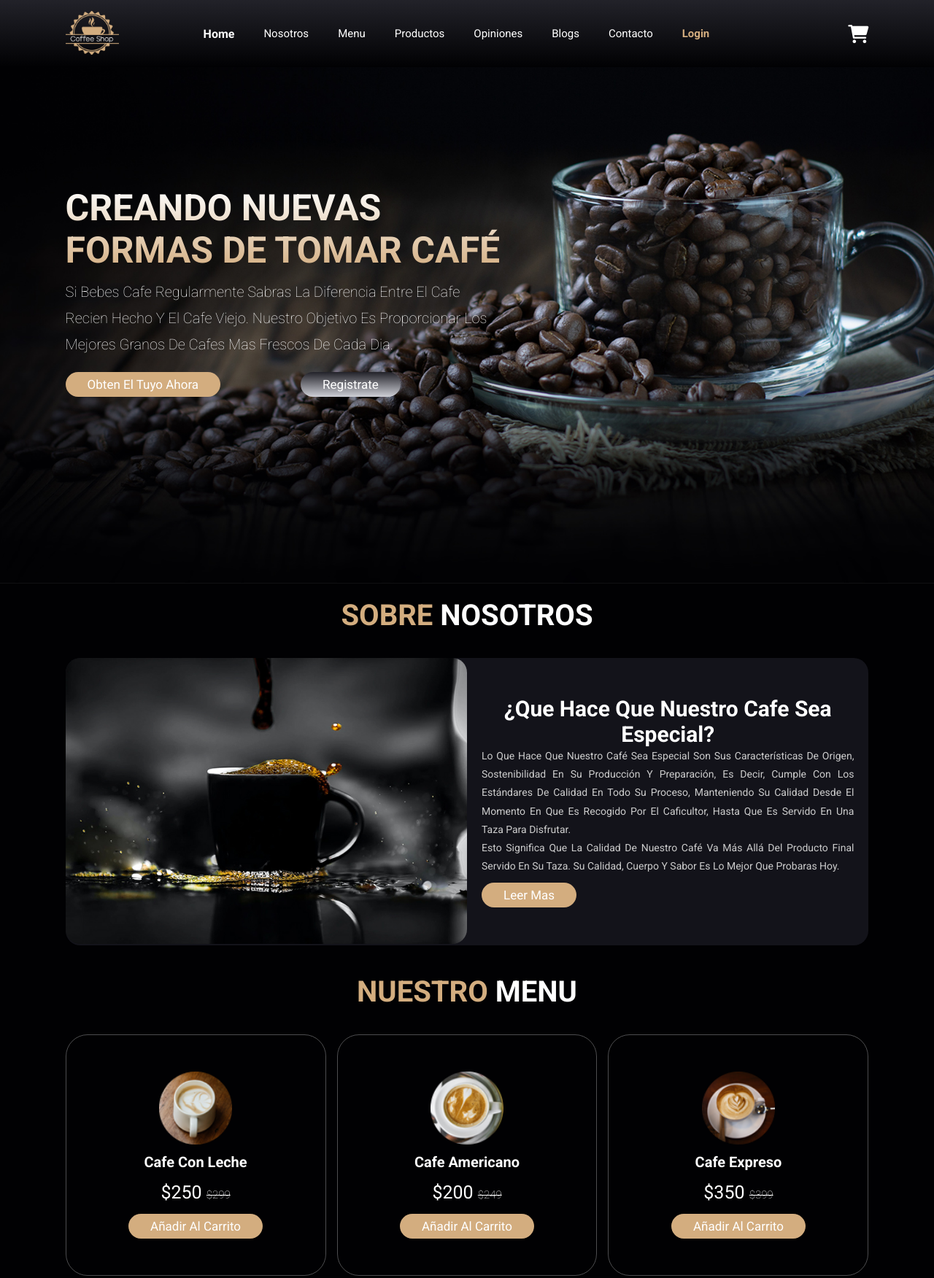
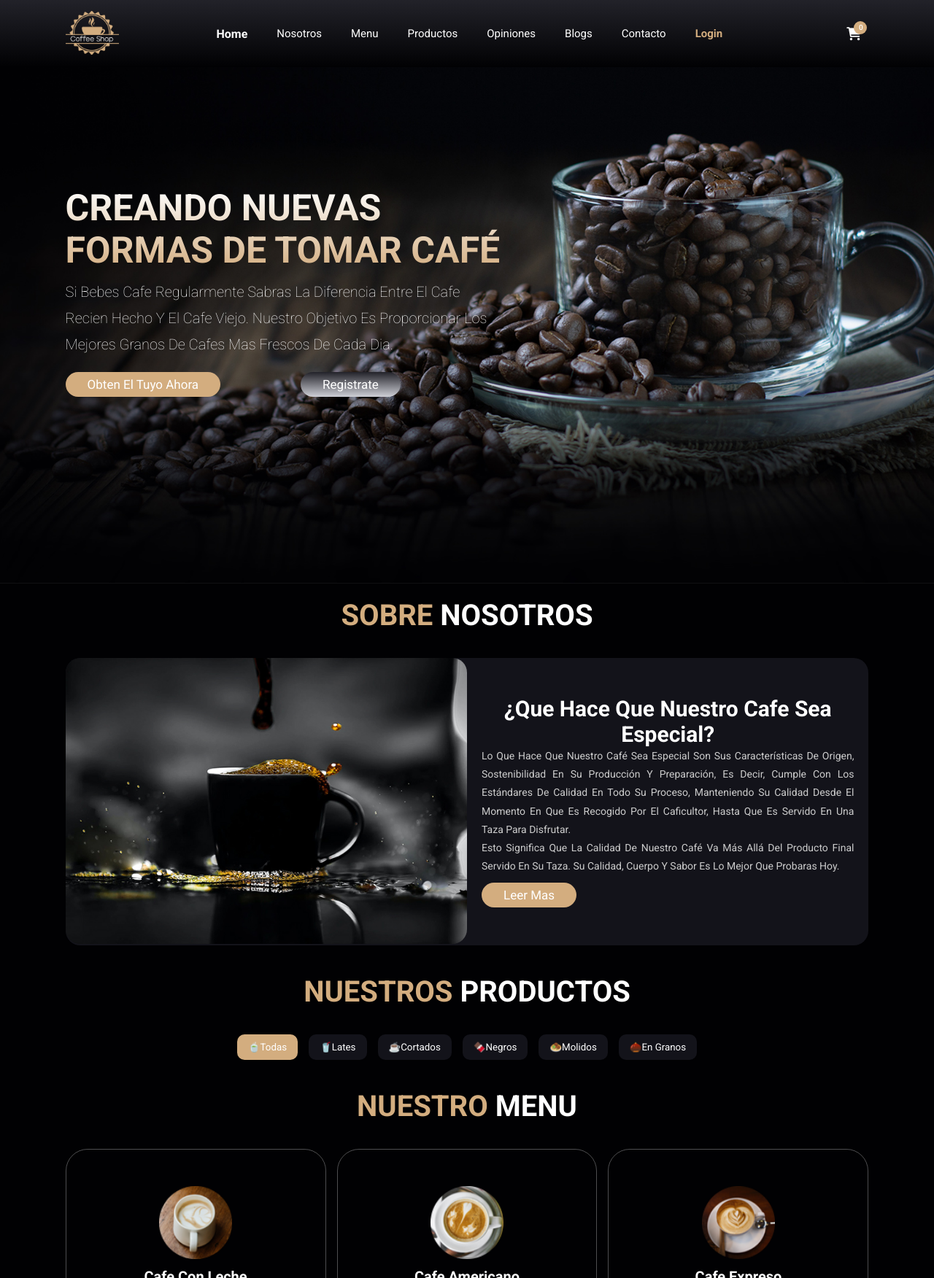
Before and after one commit to ArielZoni/Proyecto-Integrador-coffeeShop, a plain HTML site: page index.html in a window 1280 px wide. Shown: the top 1752 px of the page at 73% size. Drawn offline with Linux system fonts and the light colour scheme.

Commit message:
se agrego nueva section productos

```diff
--- a/assets/styles.css
+++ b/assets/styles.css
@@ -125,14 +125,44 @@ section {
     margin-left: 2rem;
 }
 
-.cart-label {
+/* .cart-label {
     display: flex;
     color: var(--nav-lks);
     cursor: pointer;
     font-size: 2.5rem;
     margin-left: 2rem;
+} */
+
+.cart-icon{
+    font-weight: 600;
+  border-radius: 10px;
+  font-size: 18px;
+  margin-right: 1rem;
+  color: var(--nav-lks);
+  cursor: pointer;
+  position: relative;
+
 }
 
+.cart-bubble {
+    position: absolute;
+    top: -8px;
+    right: -8px;
+    text-align: center;
+    background: var(--main-color);
+    color: var(--nav-lks);
+    font-size: 10px;
+    font-weight: 500;
+    height: 18px;
+    width: 18px;
+    display: flex;
+    justify-content: center;
+    align-items: center;
+    padding-left: 1px;
+    border-radius: 50%;
+  }
+
+  /* Ocultar menu */
 #cart-toggle,
 #menu-toggle,
 .menu-label {
@@ -147,15 +177,17 @@ section {
     position: absolute;
     display: flex;
     flex-direction: column;
+    gap: 30px;
     top: 100%;
     right: 0;
     height: calc(100vh - 9.5rem);
     width: 35rem;
-    background: var(--texto);
+    background: linear-gradient(to bottom, var(--bg), #222229);
     padding: 0 1.5rem;
     border-radius: 0 0 2rem 2rem;
     overflow-y: scroll;
     padding-bottom: 3rem;
+    /* para ocultar carrito */
     display: none;
     z-index: 2;
 }
@@ -399,6 +431,29 @@ section {
 .menu .box-container .box img:hover {
     transform: scale(1.2);
 }
+
+/* Producros por categorias */
+.categories{
+   display: flex;
+  align-items: center;
+  justify-content: center;
+  gap: 15px;
+}
+
+.category {
+    background: var(--black);
+    border: none;
+    padding: 10px 15px;
+    color: var(--bg-white);
+    border-radius: 10px;
+    cursor: pointer;
+  }
+
+  .active {
+    background: var(--main-color);
+  }
+
+
 
 .productos .box-container {
     display: grid;
--- a/index.html
+++ b/index.html
@@ -20,10 +20,14 @@
 
       <nav class="navbar">
 
-        <label for="menu-toggle" class="menu-label">
+        <div class="menu-label">
+          <img src="./assets/img/menu.png" alt="menu" class="menu-icon">
+        </div>
+
+        <!-- <label for="menu-toggle" class="menu-label">
           <i class="fa fa-bars"></i>
         </label>
-        <input type="checkbox" id="menu-toggle" />
+        <input type="checkbox" id="menu-toggle" /> -->
 
 
         <ul class="navbar-list">
@@ -37,12 +41,37 @@
           <li><a href="./pages/login.html"><span>Login</span> </a></li>
         </ul>
 
-        <label for="cart-toggle" class="cart-label">
-          <i class="fas fa-shopping-cart"></i>
+        <div class="cart-label">
+          <i class="fa-solid fa-cart-shopping cart-icon">
+            <div class="cart-bubble">0</div>
+          </i>
+        </div>
+
+
+        <!-- <label for="cart-toggle" class="cart-label">
+          <i class="fas fa-shopping-cart cart-icon"></i>
+          <div class="cart-bubble">0</div>
         </label>
-        <input type="checkbox" id="cart-toggle" />
+        <input type="checkbox" id="cart-toggle" /> -->
+
+
 
         <div class="cart-items-conteiner">
+          <h1 class="encabezado"><span>Tus</span> Compras</h1>
+
+          <span class="divider"></span>
+
+          <div class="cart-total">
+            <p>Total a pagar:</p>
+            <span class="total"> $1350/-</span>
+          </div>
+          <button class="btn">Efectuar Pago</button>
+          <button class="btn btn-delete">Vaciar Carrito</button>
+      </div>
+
+      <div class="overlay"></div>
+
+        <!-- <div class="cart-items-conteiner">
           <h1 class="encabezado"><span>Tus</span> Compras</h1>
               <div class="cart-item">
                   <span class="fas fa-times"></span>
@@ -88,7 +117,9 @@
               </div>
               <button class="btn">Efectuar Pago</button>
           </div>
-          <div class="overlay"></div>
+          <div class="overlay"></div> -->
+
+
       </nav>
     </header>
 
@@ -133,6 +164,21 @@
           <a href="#" class="btn">Leer mas</a>
         </div>
       </div>
+    </section>
+
+    <section class="productos">
+      <h1 class="encabezado"><span>Nuestros</span> Productos</h1>
+
+      <div class="categories">
+        <button class="category active">🍵Todas</button>
+        <button class="category" data-category="lates">🥤Lates</button>
+        <button class="category" data-category="cortado">☕Cortados</button>
+        <button class="category" data-category="negros">🍫Negros</button>
+        <button class="category" data-category="molidos">🧆Molidos</button>
+        <button class="category" data-category="granos">🌰En Granos
+        </button>
+      </div>
+
     </section>
 
     <section class="menu" id="menu">
@@ -189,7 +235,7 @@
       <div class="box-container">
         <div class="box">
           <div class="iconos">
-            <a href="#" class="fas fa-shopping-cart"></a>
+            <!-- <a href="#" class="fas fa-shopping-cart"></a> -->
             <a href="#" class="fas fa-heart"></a>
             <a href="#" class="fas fa-eye"></a>
           </div>
@@ -208,12 +254,13 @@
               <i class="fas fa-star-half-alt"></i>
             </div>
             <div class="precio">$550 <span>$599</span></div>
+            <a href="#" class="btn">Añadir al carrito</a>
           </div>
         </div>
 
         <div class="box">
           <div class="iconos">
-            <a href="#" class="fas fa-shopping-cart"></a>
+            <!-- <a href="#" class="fas fa-shopping-cart"></a> -->
             <a href="#" class="fas fa-heart"></a>
             <a href="#" class="fas fa-eye"></a>
           </div>
@@ -232,12 +279,13 @@
               <i class="fas fa-star-half-alt"></i>
             </div>
             <div class="precio">$650 <span>$699</span></div>
+            <a href="#" class="btn">Añadir al carrito</a>
           </div>
         </div>
 
         <div class="box">
           <div class="iconos">
-            <a href="#" class="fas fa-shopping-cart"></a>
+            <!-- <a href="#" class="fas fa-shopping-cart"></a> -->
             <a href="#" class="fas fa-heart"></a>
             <a href="#" class="fas fa-eye"></a>
           </div>
@@ -256,6 +304,7 @@
               <i class="fas fa-star-half-alt"></i>
             </div>
             <div class="precio">$450 <span>$499</span></div>
+            <a href="#" class="btn">Añadir al carrito</a>
           </div>
         </div>
       </div>
```
Also changed, not shown: assets/img/menu.png (added).
